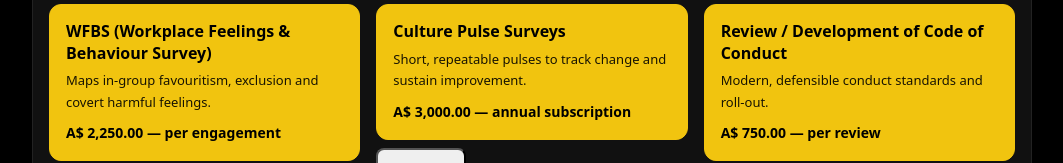
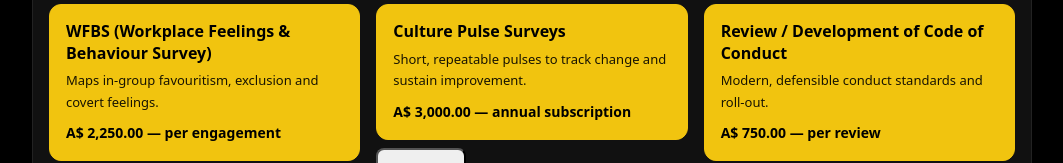
Before and after one commit to AlbertoRMelgoza/AdMeliorem, a Next.js app: page /products/culture-risk-diagnostic in a window 1280 px wide. Shown: the part 562-725 px from the top of the page, without its empty margins (108-1171 px from the left). Built offline with nearby package versions, Linux system fonts and the light colour scheme.

Commit message:
Update page.tsx

```diff
--- a/app/products/culture-risk-diagnostic/page.tsx
+++ b/app/products/culture-risk-diagnostic/page.tsx
@@ -50,7 +50,7 @@ const SUBPRODUCTS: Tile[] = [
     slug: "wfbs",
     title: "WFBS (Workplace Feelings & Behaviour Survey)",
     short:
-      "Maps in-group favouritism, exclusion and covert harmful feelings.",
+      "Maps in-group favouritism, exclusion and covert feelings.",
     priceLabel: "A$ 2,250.00 — per engagement",
     fallbackPrice: 2250,
   },
```
